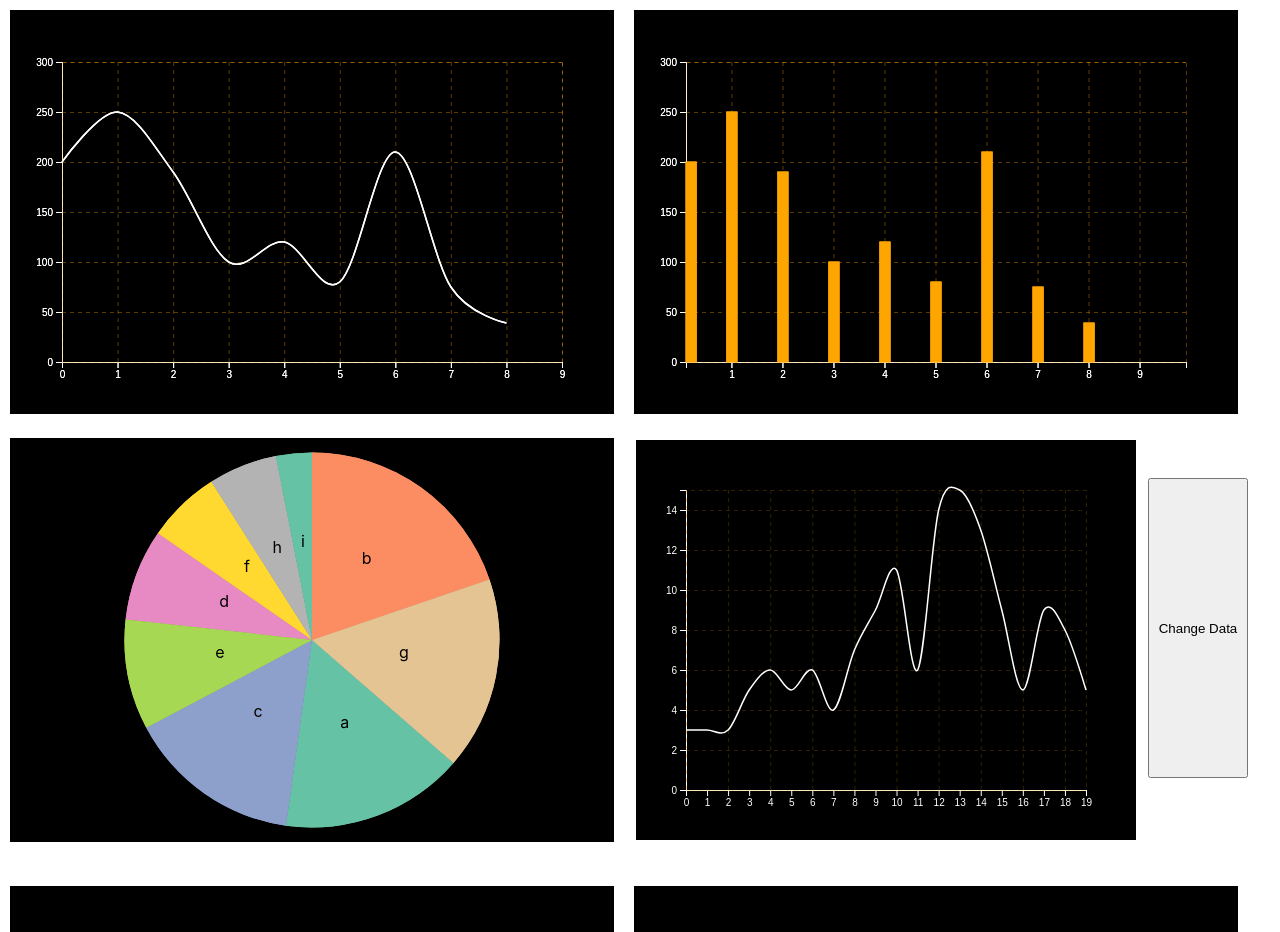
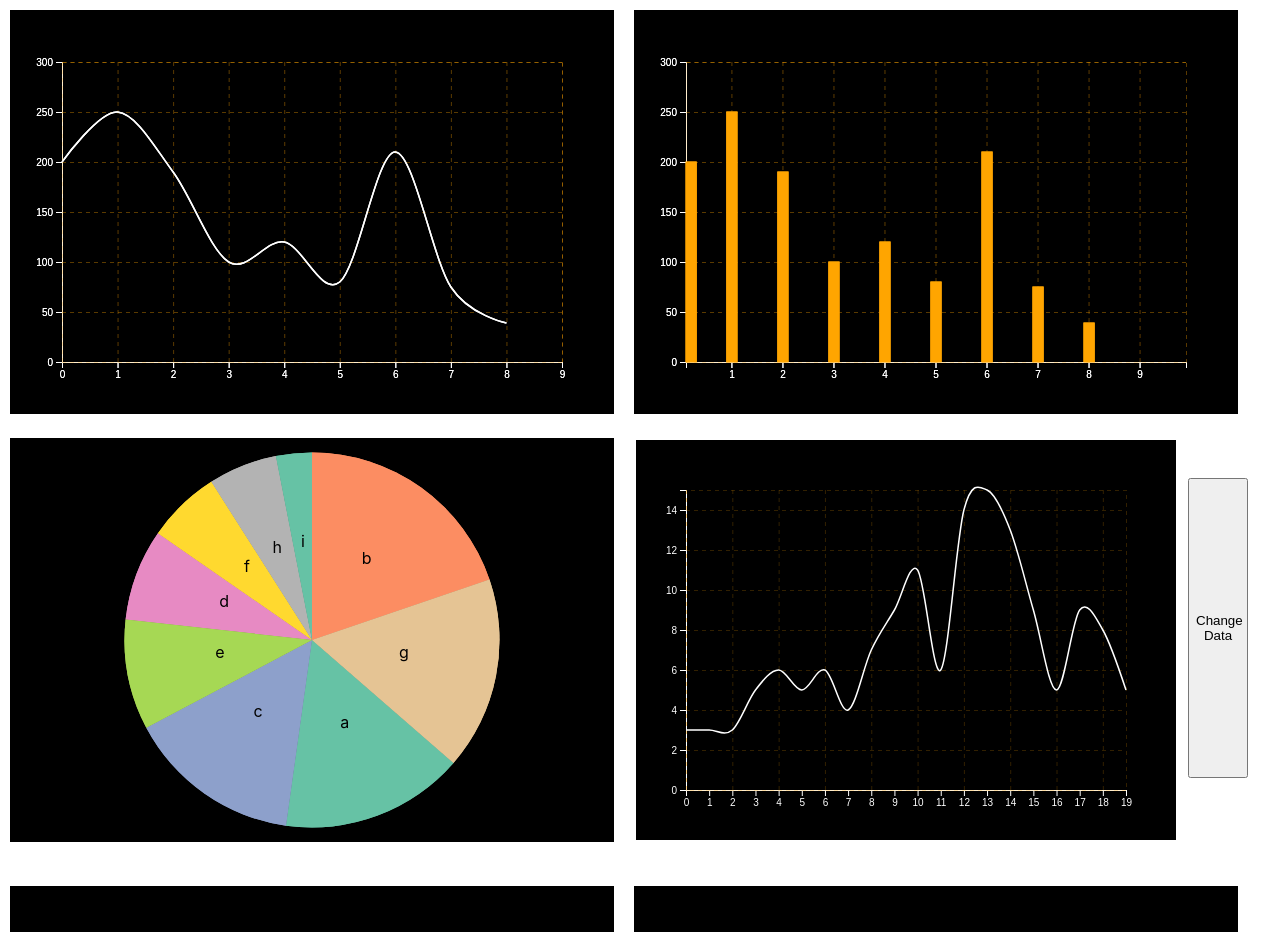
Before and after one commit to FanishNag/d3-app, a React (Create React App) app: page / in a window 1280 px wide. Shown: the top 932 px of the page. Built offline with nearby package versions, Linux system fonts and the light colour scheme.

Commit message:
minor updates

```diff
--- a/src/Components/LineChartToolTip.js
+++ b/src/Components/LineChartToolTip.js
@@ -188,8 +188,12 @@ export default function LineChartToolTip(){
 
     return (
         <div style={{display:'flex',flexDirection:'row'}}>
-            <LineChartTest data={data} width={400} height={300} />
-            <button style={{height:300, width:100, marginTop:50}} onClick={()=>(regenerateData()) }>Change Data</button>
+            <LineChartTest data={data} width={440} height={300} />
+            <button
+              style={{height:300, width:60, marginTop:50}}
+              onClick={()=>(regenerateData()) }>
+                Change Data
+            </button>
         </div>
     );
 }
```
